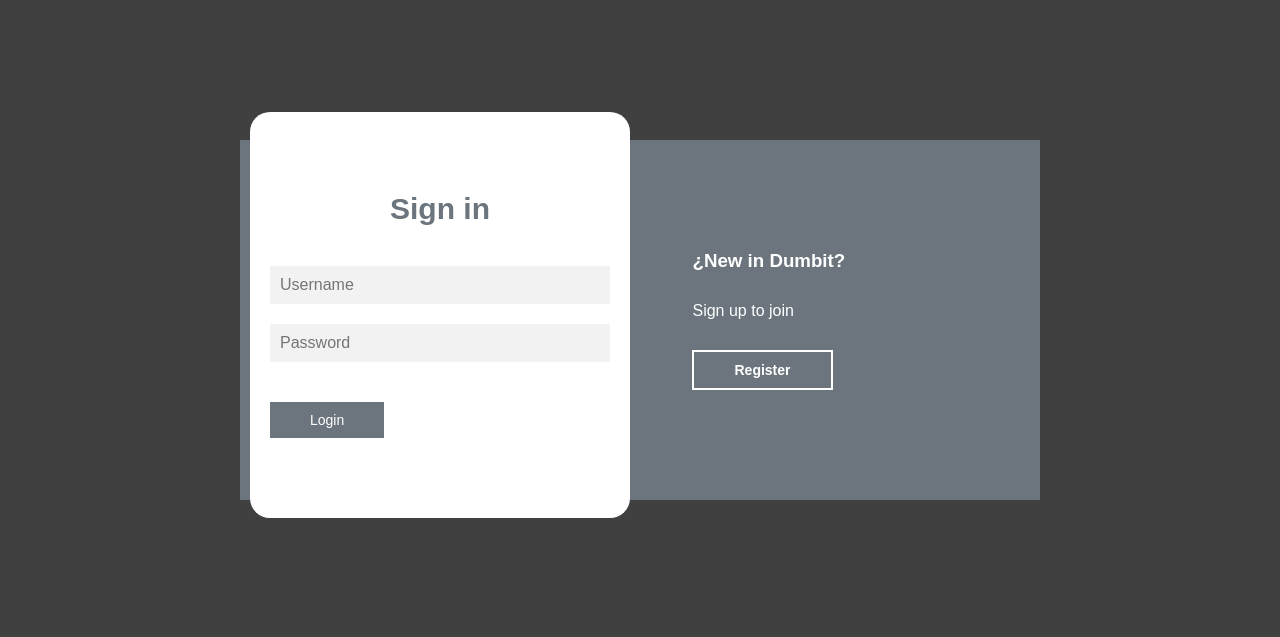
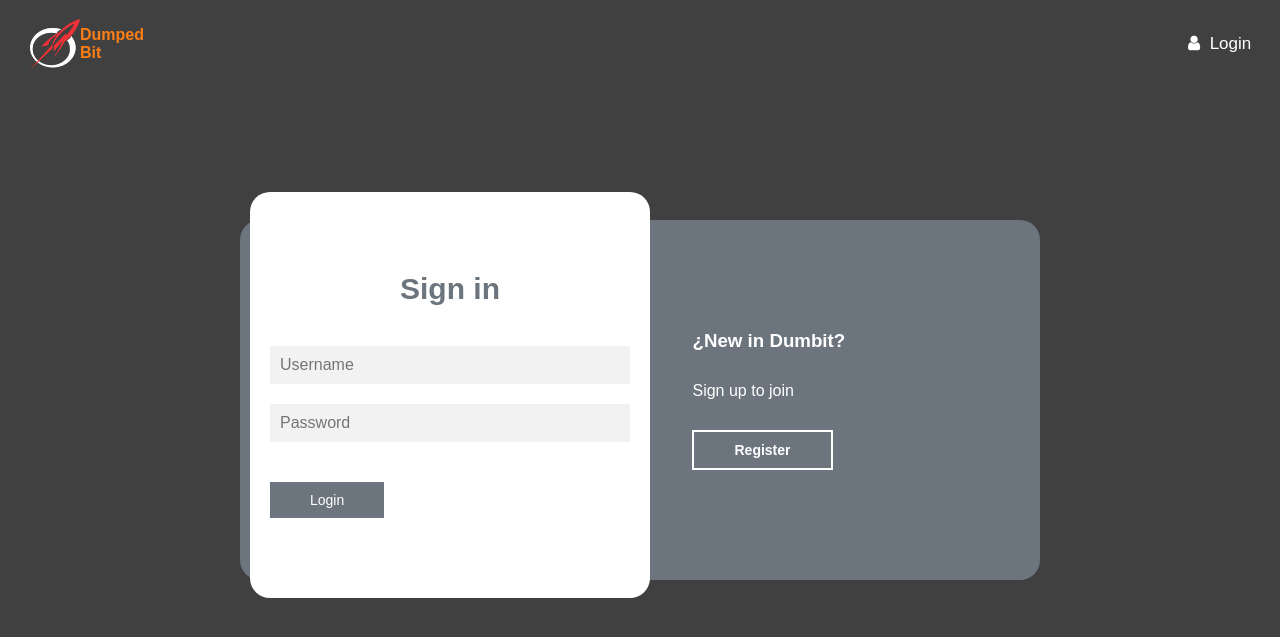
Before and after one commit to Xhy99/samypablo, a PHP site: page /join.php in a window 1280 px wide. Shown: the top 637 px of the page. Run offline with PHP 8.4, Linux system fonts and the light colour scheme.

Commit message:
Add files via upload

```diff
--- a/config.php
+++ b/config.php
@@ -1,6 +1,6 @@
 <?php
-define('USER', 'root');
-define('PASSWORD', '');
+define('USER', 'admin');
+define('PASSWORD', '123');
 define('HOST', 'localhost');
 define('DATABASE', 'dumbitdb');
 
--- a/css/estilo.css
+++ b/css/estilo.css
@@ -70,7 +70,7 @@ body {
 .logoarriba
 {
 width: 50px;
-height; 50px;
+height: 50px;
 
 }
 
@@ -99,7 +99,7 @@ p.error {
 .navbar a {
   float: right;
   text-align: center;
-  padding: 120px;
+  padding: 0% 3% 0% 0%;
   color: white;
   text-decoration: none;
   font-size: 17px;
--- a/estilos.css
+++ b/estilos.css
@@ -33,10 +33,12 @@ position: relative;
 .caja_trasera {
   width: 100%;
   padding: 10px 20px;
+  margin-top: 10%;
   display: flex;
   justify-content: center;
   backdrop-filter: blur(10px);
   background-color: #6c757d;
+  border-radius: 20px;
 
 }
 
@@ -77,7 +79,7 @@ position: relative;
   display: flex;
   align-items: center;
   width: 100%;
-  max-width: 380px;
+  max-width: 50%;
   position: relative;
   top: -185px;
   left: 10px;
--- a/header.php
+++ b/header.php
@@ -1,5 +1,5 @@
 <head>
-  <link rel="stylesheet" type="text/css" href="css/estilo.css" >
+  <link rel="stylesheet" type="text/css" href="../css/estilo.css" >
   <link rel="stylesheet" href="https://cdnjs.cloudflare.com/ajax/libs/font-awesome/4.7.0/css/font-awesome.min.css">
   <meta charset="utf-8">
 
@@ -10,11 +10,11 @@
 <div class="cajadearriba">
 <nav class="navdearriba">
 
-<a href="index.php" ><img class="logoarriba" src="imagenes/logo.png"alt=""></a><b class="blogo">Dumped Bit</b>
+<a href="../index.php" ><img class="logoarriba" src="../imagenes/logo.png"alt=""></a><b class="blogo">Dumped Bit</b>
 <div class="navbar">
   <?php
   if(!isset($_SESSION['user_id'])){
-    echo '<a href="login.php"><i class="fa fa-fw fa-user"></i> Login</a>';
+    echo '<a href="../login.php"><i class="fa fa-fw fa-user"></i> Login</a>';
   }
   else{
     echo '<a>Hello ';
--- a/join.php
+++ b/join.php
@@ -1,5 +1,6 @@
 <?php
 include('reg.php');
+include('header.php')
  ?>
 <!DOCTYPE html>
 <html lang="en" dir="ltr">
@@ -27,7 +28,7 @@ include('reg.php');
     </div>
     <div class="container_login_register">
 
-      <form id="formuu_log"class="formu_login" method="post" action="" name="signin-form">
+      <form id="formuu_log"class="formu_login" method="post" action="login.php" name="signin-form">
         <h2> Sign in</h2>
         <input type="text" placeholder="Username" name="username">
           <input type="password" placeholder="Password" name="password">
```
Also changed, not shown: login.php (+4 -3 lines), play/game.js (+10 -1 lines), play/index.php (added, +32 -0 lines).
